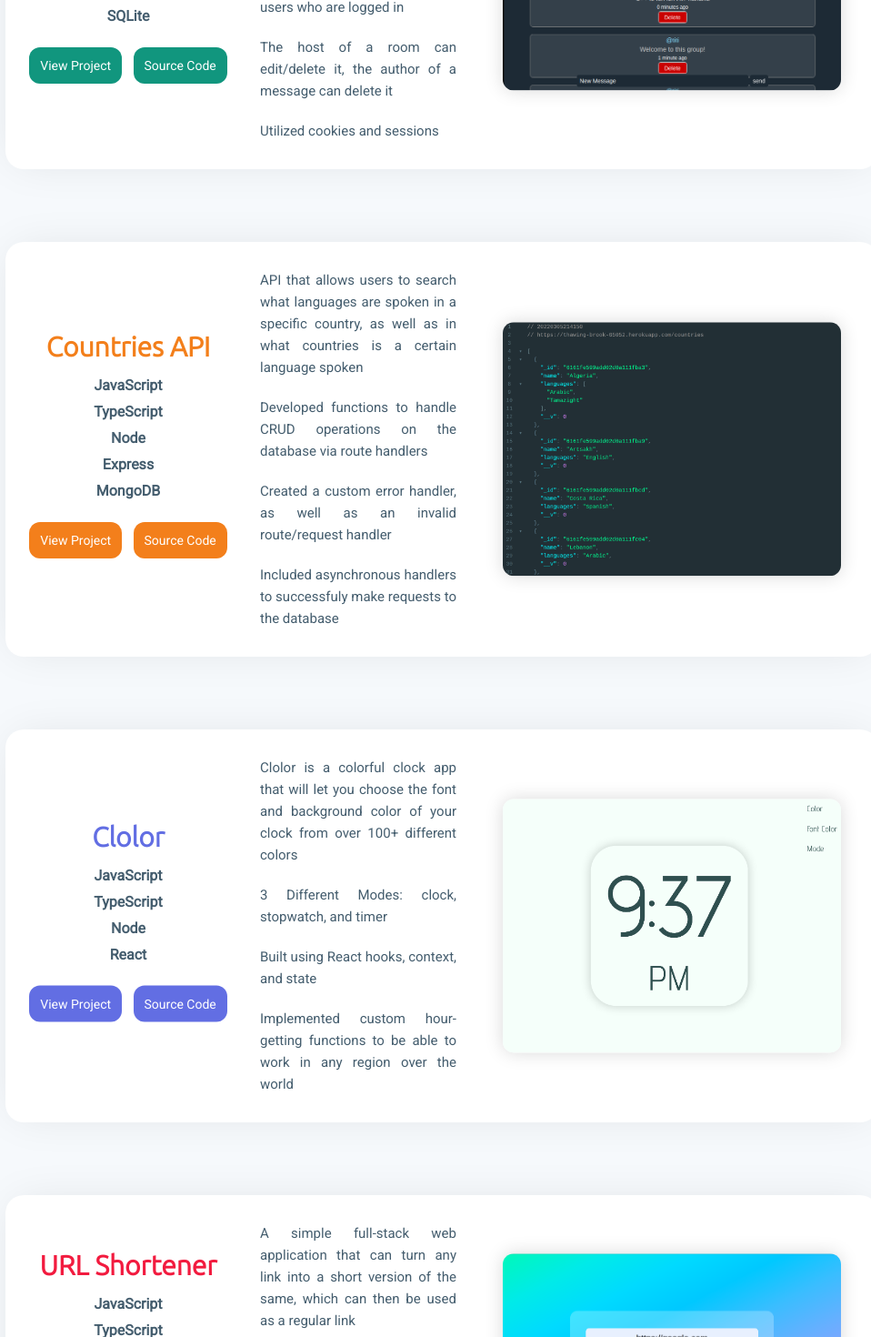
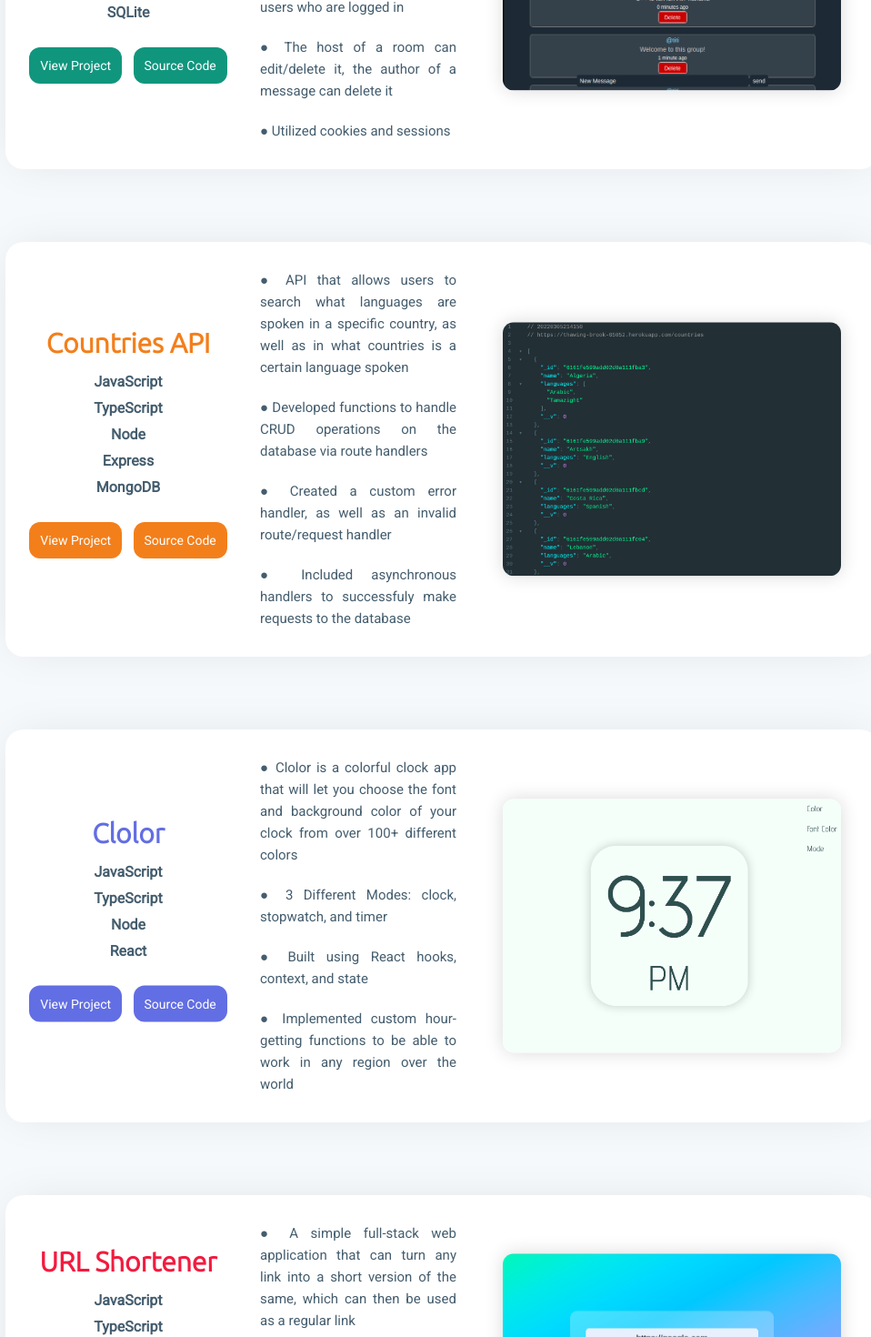
Before and after one commit to aangelalvarez/portfolio, a React (Create React App) app: page / in a window 1280 px wide. Shown: the part 1200-2670 px from the top of the page at 91% size, without its empty margins (154-1112 px from the left). Built offline with nearby package versions, Linux system fonts and the light colour scheme.

Commit message:
fixed card button margin

```diff
--- a/src/components/Projects.tsx
+++ b/src/components/Projects.tsx
@@ -27,11 +27,11 @@ const Projects: React.FC = () => {
             sourceCode='https://github.com/aangelalvarez/swipe'
             linkToProject='https://angel908.pythonanywhere.com/'
             description={[
-                'Full stack Django web application',
-                'With this app users can create their own rooms and chat with each other',
-                'Some functionalities such as creating rooms are limited to users who are logged in',
-                'The host of a room can edit/delete it, the author of a message can delete it',
-                'Utilized cookies and sessions'
+                '● Full stack Django web application',
+                '● With this app users can create their own rooms and chat with each other',
+                '● Some functionalities such as creating rooms are limited to users who are logged in',
+                '● The host of a room can edit/delete it, the author of a message can delete it',
+                '● Utilized cookies and sessions'
             ]}
             image={swipeImg}
             themeColor='#11967e'>
@@ -50,10 +50,10 @@ const Projects: React.FC = () => {
             linkToProject='https://countriesapi.fly.dev/'
             sourceCode='https://github.com/aangelalvarez/countryAPI'
             description={[
-                'API that allows users to search what languages are spoken in a specific country, as well as in what countries is a certain language spoken',
-                'Developed functions to handle CRUD operations on the database via route handlers',
-                'Created a custom error handler, as well as an invalid route/request handler',
-                'Included asynchronous handlers to successfuly make requests to the database']}
+                '● API that allows users to search what languages are spoken in a specific country, as well as in what countries is a certain language spoken',
+                '● Developed functions to handle CRUD operations on the database via route handlers',
+                '● Created a custom error handler, as well as an invalid route/request handler',
+                '● Included asynchronous handlers to successfuly make requests to the database']}
             image={countryAPIImg}
             themeColor='#f37f1b'>
         </Project>
@@ -70,10 +70,10 @@ const Projects: React.FC = () => {
             linkToProject='https://aangelalvarez.github.io/clolor/'
             sourceCode='https://github.com/aangelalvarez/clolor'
             description={[
-                'Clolor is a colorful clock app that will let you choose the font and background color of your clock from over 100+ different colors',
-                '3 Different Modes: clock, stopwatch, and timer',
-                'Built using React hooks, context, and state',
-                'Implemented custom hour-getting functions to be able to work in any region over the world'
+                '● Clolor is a colorful clock app that will let you choose the font and background color of your clock from over 100+ different colors',
+                '● 3 Different Modes: clock, stopwatch, and timer',
+                '● Built using React hooks, context, and state',
+                '● Implemented custom hour-getting functions to be able to work in any region over the world'
             ]}
             image={clolorImg}
             themeColor='#626ee3'>
@@ -92,10 +92,10 @@ const Projects: React.FC = () => {
             hasSourceCode={true}
             sourceCode='https://github.com/aangelalvarez/url-shortener'
             description={[
-                'A simple full-stack web application that can turn any link into a short version of the same, which can then be used as a regular link',
-                'The short version of the link redirects the user to the original link',
-                'Implemented both front-end and back-end to make a fully functional application',
-                'Handled HTML DOM events'
+                '● A simple full-stack web application that can turn any link into a short version of the same, which can then be used as a regular link',
+                '● The short version of the link redirects the user to the original link',
+                '● Implemented both front-end and back-end to make a fully functional application',
+                '● Handled HTML DOM events'
             ]}
             image={urlShortenerImg}
             themeColor='#f21b3f'>
--- a/src/styles/Project.css
+++ b/src/styles/Project.css
@@ -6,6 +6,7 @@
 
 .card {
     width: 80%;
+    transition: all 0.3s;
     max-width: 1200px;
     padding: 20px;
     margin: auto;
@@ -14,6 +15,11 @@
     background-color: #ffffff;
     box-shadow: 0 0 50px -10px rgb(0 0 0 / 10%);
     min-height: min-content;
+}
+
+.card:hover {
+    transform: translateY(-20px);
+    box-shadow: 0 0 50px -10px rgb(0 0 0 / 30%);
 }
 
 .leftColumn {
@@ -70,6 +76,7 @@
     padding: 12px;
     border-radius: 12px;
     text-decoration: none;
+    margin:4px;
 }
 
 .links a:hover {
@@ -93,6 +100,12 @@
 }
 
 @media screen and (max-width: 1000px) {
+    .links {
+        justify-content:center;
+        display: flex;
+        padding: 20px 0;
+    }
+
     .card {
         width: 100%;
         padding: 20px;
--- a/src/styles/Skill.css
+++ b/src/styles/Skill.css
@@ -23,7 +23,7 @@
     border-radius: 1000px;
     width: 100%;
     background-color: white;
-    box-shadow: 0 0 50px 0px rgb(0 0 0 / 10%);
+    box-shadow: 0 0 50px 0px rgb(0 0 0 / 12%);
 }
 
 .percentageBar {
```
